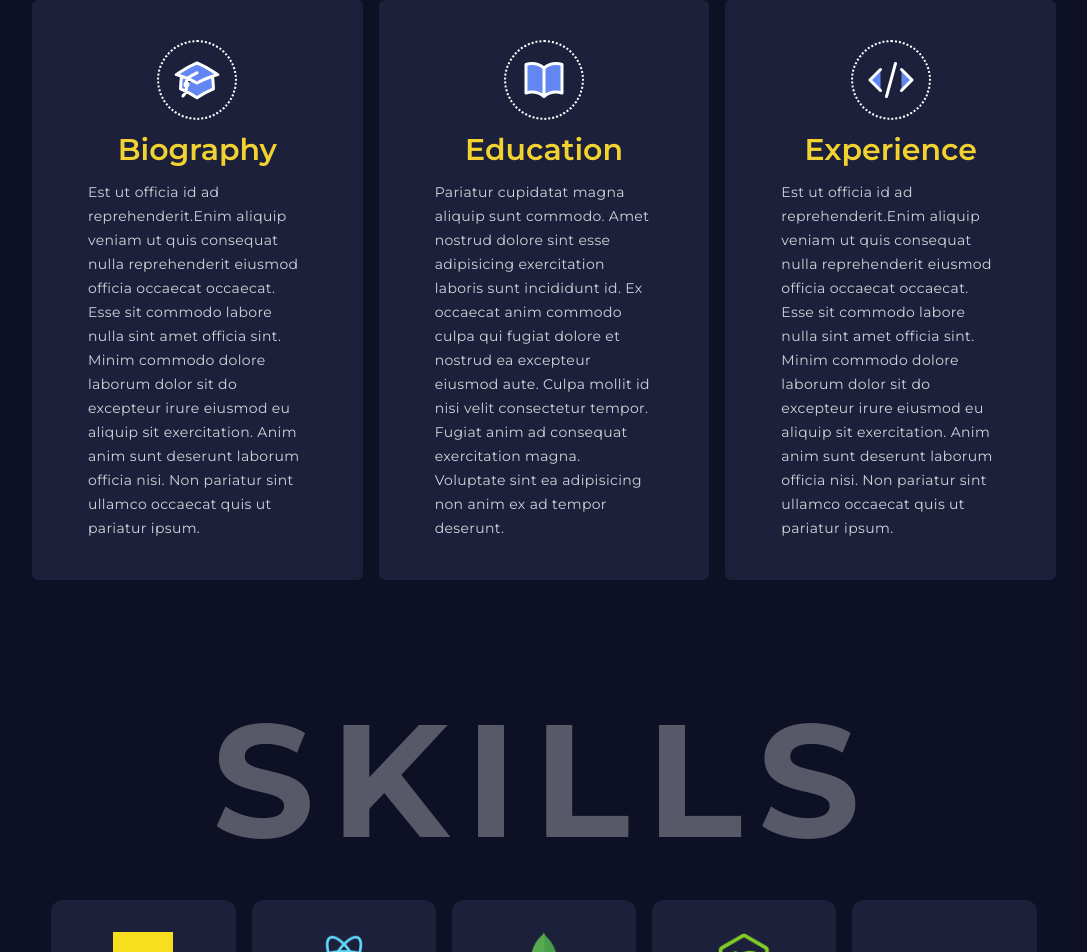
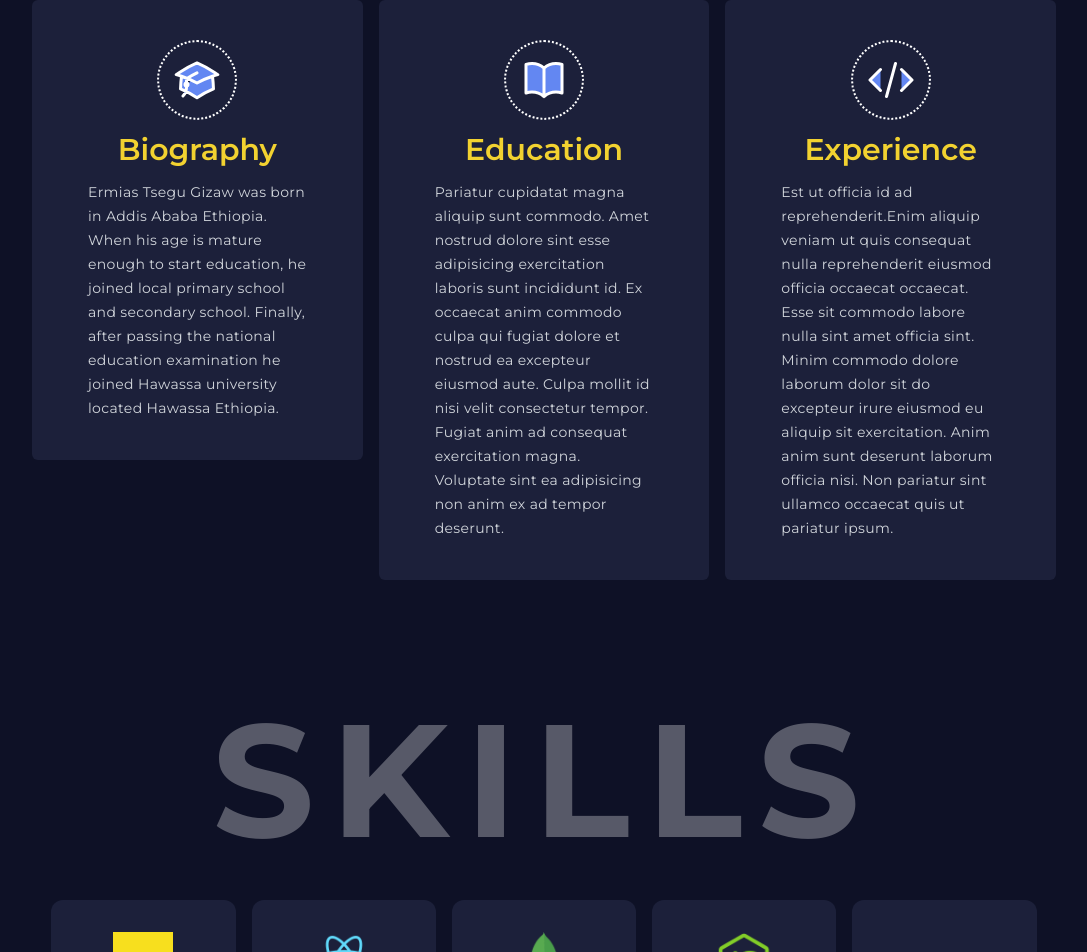
Before and after one commit to yetabalij/portfolio, a React (Create React App) app: page / in a window 1280 px wide. Shown: the part 1200-2152 px from the top of the page, without its empty margins (96-1183 px from the left). Built offline with nearby package versions, Linux system fonts and the light colour scheme.

Commit message:
biography edited.

```diff
--- a/src/Section/About/About.js
+++ b/src/Section/About/About.js
@@ -9,12 +9,7 @@ const About = () => {
       <div className="md:flex gap-4 justify-between my-5 lg:my-20 ">
         <Card
           biography="Biography"
-          paragraph="Est ut officia id ad reprehenderit.Enim aliquip veniam ut quis
-                    consequat nulla reprehenderit eiusmod officia occaecat occaecat. Esse
-                sit commodo labore nulla sint amet officia sint. Minim commodo dolore
-              laborum dolor sit do excepteur irure eiusmod eu aliquip sit
-               exercitation. Anim anim sunt deserunt laborum officia nisi. Non
-                pariatur sint ullamco occaecat quis ut pariatur ipsum."
+          paragraph="Ermias Tsegu Gizaw was born in Addis Ababa Ethiopia. When his age is mature enough to start education, he joined local primary school and secondary school. Finally, after passing the national education examination he joined Hawassa university located Hawassa Ethiopia."
         >
           <svg
             xmlns="http://www.w3.org/2000/svg"
```
